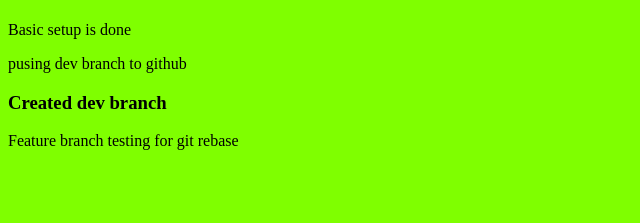
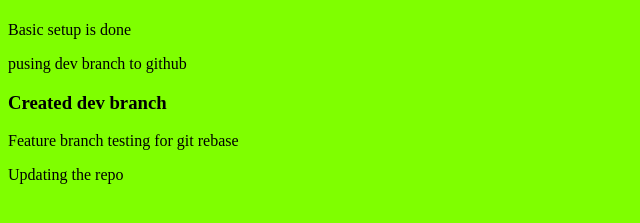
Before and after one commit to sagor9116/caped, a Gatsby site: page / in a window 1280 px wide. Shown: the part 59-282 px from the top of the page, without its empty margins (0-640 px from the left). Built offline with nearby package versions, Linux system fonts and the light colour scheme; Gatsby itself is replaced by a stand-in of ours.

Commit message:
testing rebase

```diff
--- a/src/pages/index.js
+++ b/src/pages/index.js
@@ -11,6 +11,7 @@ const IndexPage = () => {
       <div>
         <h3>Created dev branch</h3>
         <p>Feature branch testing for git rebase</p>
+        <p>Updating the repo</p>
       </div>
     </main>
   )
```
